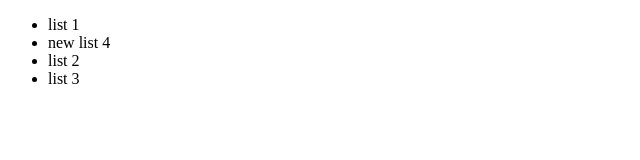
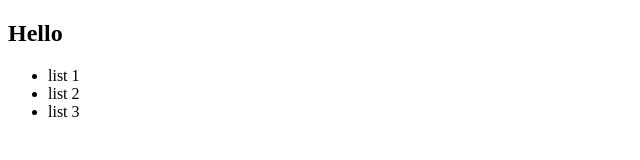
Before and after one commit to bijon1161/JS_Tutorial, a plain HTML site: page index.html in a window 1280 px wide. Shown: the whole page, without its empty margins (0-640 px from the left). Drawn offline with Linux system fonts and the light colour scheme.

Commit message:
After Section 46, Create and Append with insert before in body,TimeStamp=10.10.00hrs

```diff
--- a/index.html
+++ b/index.html
@@ -17,11 +17,11 @@
     </ul>
 </body>
 <script>
+    let parent = document.body;
+    let list= document.createElement("h2");
+    list.textContent="Hello";
     let elm = document.getElementById("first");
-    let list= document.createElement("li");
-    list.textContent="new list 4";
-    let pos= elm.firstElementChild.nextElementSibling;
-    elm.insertBefore(list,pos);
+    parent.insertBefore(list,elm);
 
 
 
```
